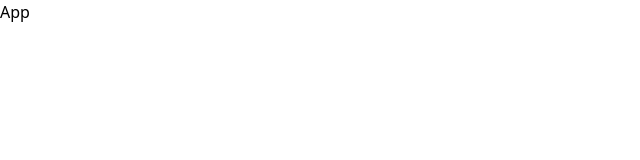
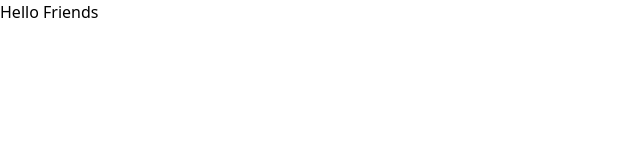
Before and after one commit to amrita-arun/assignment-tracker, a React (Create React App) app: page / in a window 1280 px wide. Shown: the top 160 px of the page, without its empty margins (0-640 px from the left). Built offline with nearby package versions, Linux system fonts and the light colour scheme; the HTML template or start-up script is replaced by a standard one.

Commit message:
Update App.js
trial project

```diff
--- a/src/App.js
+++ b/src/App.js
@@ -2,7 +2,7 @@ import React from 'react'
 
 const App = () => {
   return (
-    <div>App</div>
+    <div>Hello Friends</div>
   )
 }
 
```
